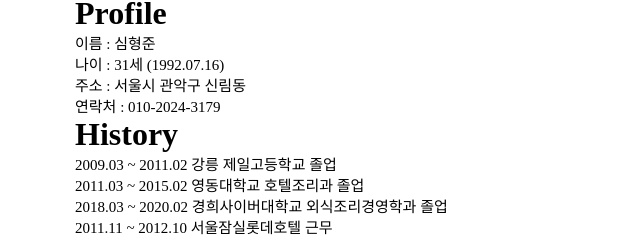
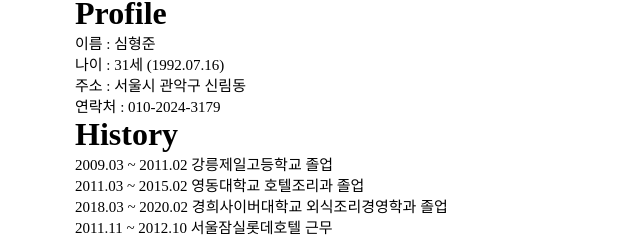
Before and after one commit to Shimhyeoungjune/portfolio_hy, a plain HTML site: page index.html in a window 1280 px wide. Shown: the part 1007-1247 px from the top of the page, 565-1205 px from the left. Drawn offline with nearby package versions, Linux system fonts and the light colour scheme; a web font is replaced by a local one.

Commit message:
[고등학교 최종 변경]

```diff
--- a/index.html
+++ b/index.html
@@ -86,7 +86,7 @@
             <div class="History">
               <h1 class="sub_title">History</h1>
               <ul class="ul_font">
-                <li>2009.03 ~ 2011.02 강릉 제일고등학교 졸업</li>
+                <li>2009.03 ~ 2011.02 강릉제일고등학교 졸업</li>
                 <li>2011.03 ~ 2015.02 영동대학교 호텔조리과 졸업</li>
                 <li>2018.03 ~ 2020.02 경희사이버대학교 외식조리경영학과 졸업</li>
                 <li>2011.11 ~ 2012.10 서울잠실롯데호텔 근무</li>
```
